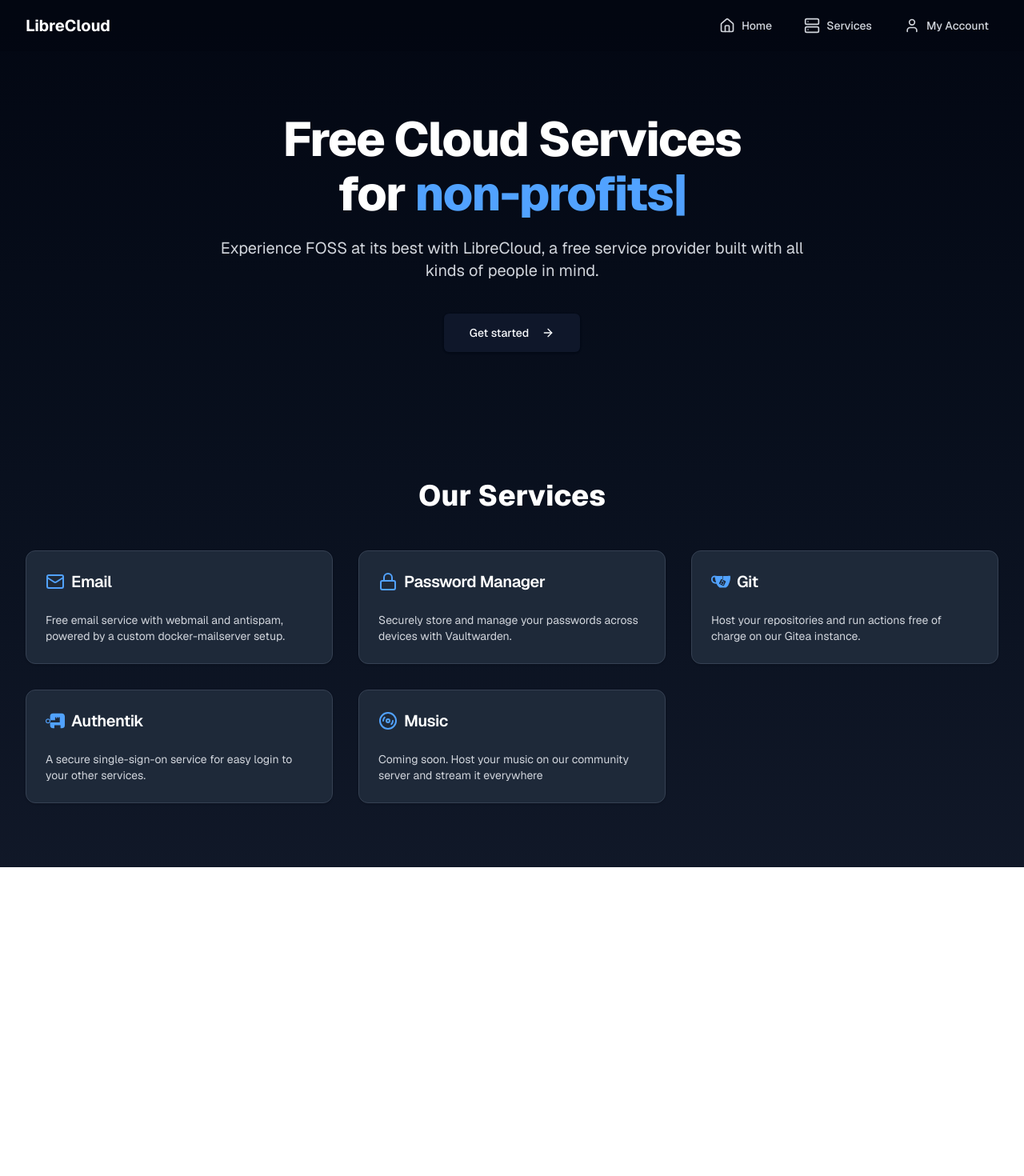
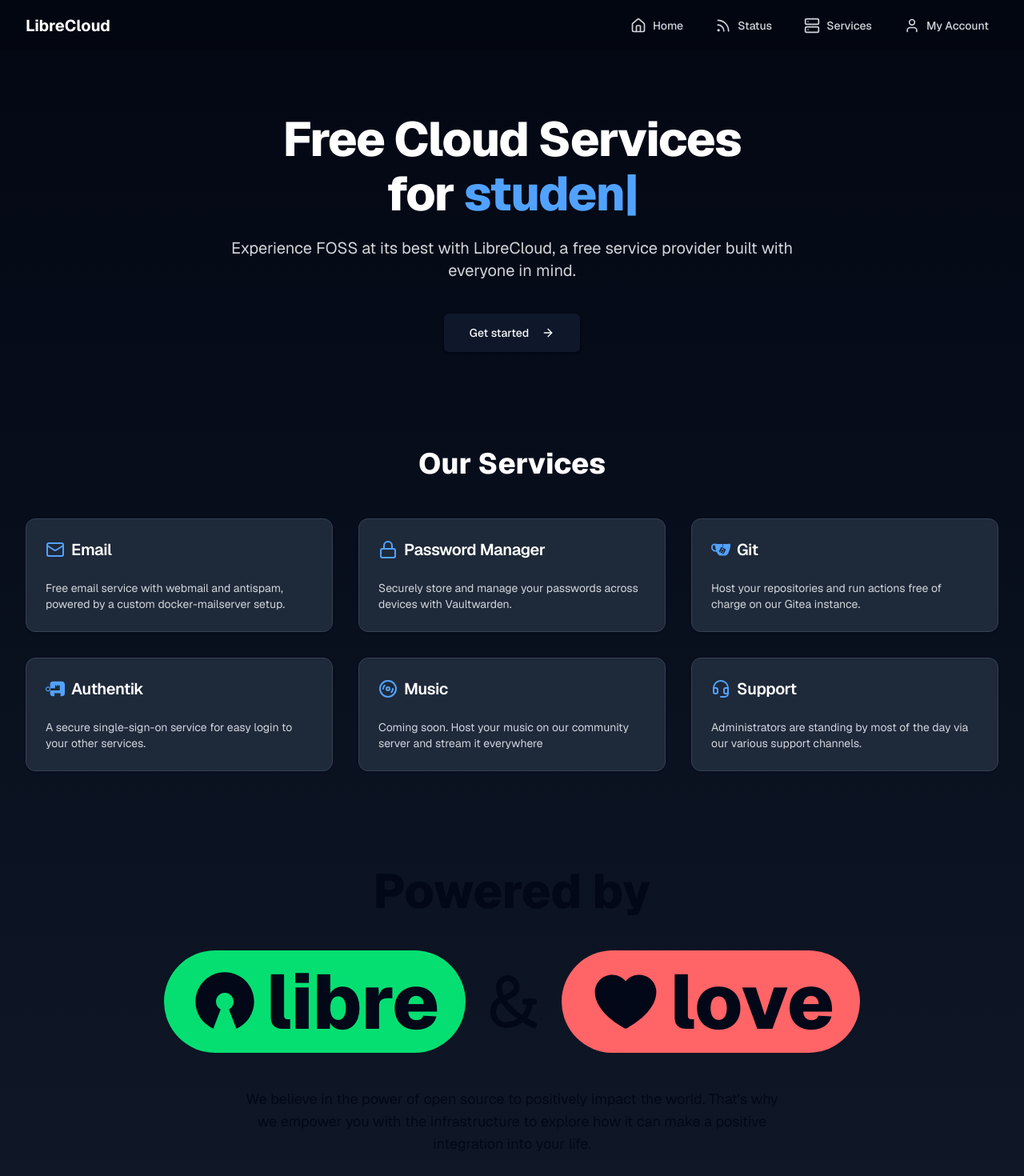
Before and after one commit to ihatenodejs/librecloud-web, a Next.js app: page / in a window 1280 px wide. Shown: the top 1470 px of the page at 80% size. Before the commit the page ends 1084 px from the top, so only its background shows below. Built offline with nearby package versions, Linux system fonts and the light colour scheme.

Commit message:
style: add section, update/improve design and styling

```diff
--- a/app/page.tsx
+++ b/app/page.tsx
@@ -1,40 +1,41 @@
 import Hero from "@/components/pages/main/Hero"
 import FeatureCard from "@/components/pages/main/FeatureCard"
-import { Mail, Lock, Disc3 } from "lucide-react"
+import { Mail, Lock, Disc3, Headset } from "lucide-react"
 import { SiGitea, SiAuthentik } from "react-icons/si";
 import Navbar from "@/components/pages/main/Navbar"
+import PoweredBySection from "@/components/pages/main/PoweredBySection"
 
 export default function Home() {
   const features = [
     {
       title: "Email",
       description: "Free email service with webmail and antispam, powered by a custom docker-mailserver setup.",
-      link: "https://pontusmail.org/",
       icon: Mail,
     },
     {
       title: "Password Manager",
       description: "Securely store and manage your passwords across devices with Vaultwarden.",
-      link: "https://vaultwarden.p0ntus.com/",
       icon: Lock,
     },
     {
       title: "Git",
       description: "Host your repositories and run actions free of charge on our Gitea instance.",
-      link: "https://git.pontusmail.org/",
       icon: SiGitea,
     },
     {
       title: "Authentik",
       description: "A secure single-sign-on service for easy login to your other services.",
-      link: "https://git.pontusmail.org/",
       icon: SiAuthentik,
     },
     {
       title: "Music",
       description: "Coming soon. Host your music on our community server and stream it everywhere",
-      link: "https://git.pontusmail.org/",
       icon: Disc3,
+    },
+    {
+      title: "Support",
+      description: "Administrators are standing by most of the day via our various support channels.",
+      icon: Headset,
     },
   ]
 
@@ -43,7 +44,7 @@
       <Navbar />
       <main>
         <Hero />
-        <section id="services" className="py-20">
+        <section id="services">
           <div className="max-w-7xl mx-auto px-4 sm:px-6 lg:px-8">
             <h2 className="text-4xl font-extrabold text-center mb-12 text-white">Our Services</h2>
             <div className="grid grid-cols-1 gap-8 sm:grid-cols-2 lg:grid-cols-3">
@@ -53,6 +54,7 @@
             </div>
           </div>
         </section>
+        <PoweredBySection />
       </main>
     </div>
   )
--- a/components/pages/main/Hero.tsx
+++ b/components/pages/main/Hero.tsx
@@ -6,10 +6,10 @@
 import Link from "next/link";
 
 const Hero = () => {
-  const phrases = ["developers", "students", "non-profits", "everyone"]
+  const phrases = ["everyone", "developers", "students", "non-profits", "teachers", "workers", "friends"]
 
   return (
-    <div className="py-20 text-white">
+    <div className="pt-20 pb-30 text-white">
       <div className="max-w-7xl mx-auto px-4 sm:px-6 lg:px-8">
         <div className="text-center">
           <h1 className="text-4xl tracking-tight font-extrabold sm:text-5xl md:text-6xl">
@@ -19,7 +19,7 @@
             </span>
           </h1>
           <p className="mt-6 max-w-md mx-auto text-xl text-gray-300 sm:max-w-3xl">
-            Experience FOSS at its best with LibreCloud, a free service provider built with all kinds of people in mind.
+            Experience FOSS at its best with LibreCloud, a free service provider built with everyone in mind.
           </p>
           <div className="mt-10 max-w-md mx-auto sm:flex sm:justify-center">
             <div className="rounded-md shadow-sm">
--- a/components/pages/main/Navbar.tsx
+++ b/components/pages/main/Navbar.tsx
@@ -1,8 +1,8 @@
 "use client"
 
-import { useState } from "react"
+import React, { useState } from "react"
 import Link from "next/link"
-import { Menu, X, Server, Home, User } from "lucide-react"
+import { Menu, X, Server, Home, User, Rss } from "lucide-react"
 
 const Navbar = () => {
   const [isOpen, setIsOpen] = useState(false)
@@ -20,6 +20,9 @@
             <div className="ml-10 flex items-center space-x-4">
               <NavLink href="/" icon={Home}>
                 Home
+              </NavLink>
+              <NavLink href="https://status.librecloud.cc" icon={Rss}>
+                Status
               </NavLink>
               <NavLink href="/#services" icon={Server}>
                 Services
@@ -51,6 +54,9 @@
           <div className="px-2 pt-2 pb-3 space-y-1 sm:px-3">
             <MobileNavLink href="/" icon={Home}>
               Home
+            </MobileNavLink>
+            <MobileNavLink href="https://status.librecloud.cc" icon={Rss}>
+              Status
             </MobileNavLink>
             <MobileNavLink href="/#services" icon={Server}>
               Services
@@ -89,7 +95,7 @@
 const MobileNavLink: React.FC<MobileNavLinkProps> = ({ href, icon: Icon, children }) => (
   <Link
     href={href}
-    className="flex items-center text-gray-300 hover:bg-gray-700 hover:text-white block px-3 py-2 rounded-md text-base font-medium"
+    className="flex items-center text-gray-300 hover:bg-gray-700 hover:text-white px-3 py-2 rounded-md text-base font-medium"
   >
     <Icon className="mr-2 h-5 w-5" /> {children}
   </Link>
--- /dev/null
+++ b/components/pages/main/PoweredBySection.tsx
@@ -0,0 +1,29 @@
+import { RiOpenSourceFill } from "react-icons/ri";
+import { Ampersand } from "lucide-react";
+import { HiMiniHeart } from "react-icons/hi2";
+
+const PoweredBySection = () => {
+  return (
+    <section id="love" className="py-30">
+      <div className="max-w-7xl mx-auto px-4 sm:px-6 lg:px-8">
+        <h2 className="text-5xl md:text-6xl font-extrabold text-center mb-8 ">Powered by</h2>
+        <div className="flex flex-col sm:flex-row justify-center items-center">
+          <div className="bg-green-400 rounded-full flex items-center p-4 lg:px-8 sm:mb-0">
+            <RiOpenSourceFill size={40} className="my-auto mr-2 lg:size-22" />
+            <h1 className="text-4xl lg:text-8xl font-extrabold">libre</h1>
+          </div>
+          <Ampersand size={40} className="m-4 lg:my-8 lg:size-22" />
+          <div className="bg-red-400 rounded-full flex items-center p-4 lg:px-8">
+            <HiMiniHeart size={40} className="my-auto mr-2 lg:size-24" />
+            <h1 className="text-4xl lg:text-8xl font-extrabold">love</h1>
+          </div>
+        </div>
+        <p className="text-center text-md lg:text-lg mt-8 max-w-2xl mx-auto">
+          We believe in the power of open source to positively impact the world. That&#39;s why we empower you with the infrastructure to explore how it can make a positive integration into your life.
+        </p>
+      </div>
+    </section>
+  )
+}
+
+export default PoweredBySection;
```
